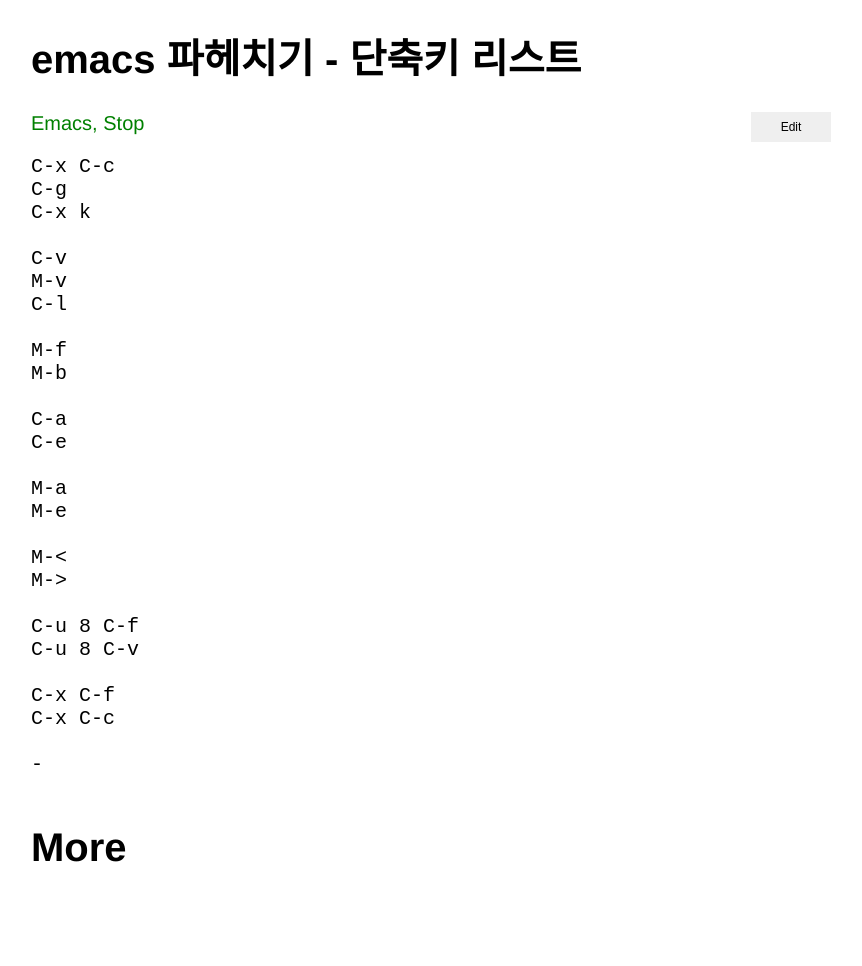
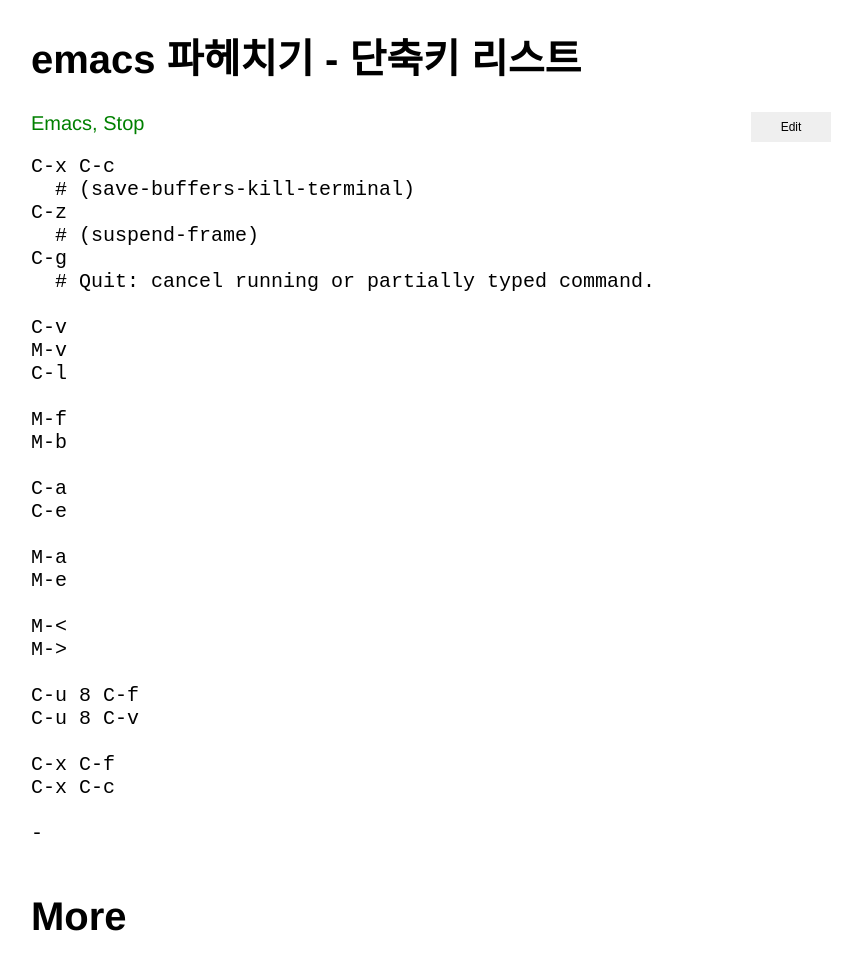
Before and after one commit to xiote/20200810_xiote.github.io, a Jekyll site: the page built from _posts/2020-07-16-21-52-34.md, in a window 1280 px wide. Shown: the whole page, without its empty margins (209-1071 px from the left). Built offline with Jekyll 4.4.1, drawn with Linux system fonts in a browser that asks for light colours; before the commit the page ends 900 px from its top, so only the background shows below that.

Commit message:
Update 2020-07-16-21-52-34.md

````diff
--- a/_posts/2020-07-16-21-52-34.md
+++ b/_posts/2020-07-16-21-52-34.md
@@ -6,8 +6,11 @@ tags: emacs stop
 
 ```
 C-x C-c
+  # (save-buffers-kill-terminal)
+C-z
+  # (suspend-frame)
 C-g
-C-x k
+  # Quit: cancel running or partially typed command.
 
 C-v
 M-v
````
